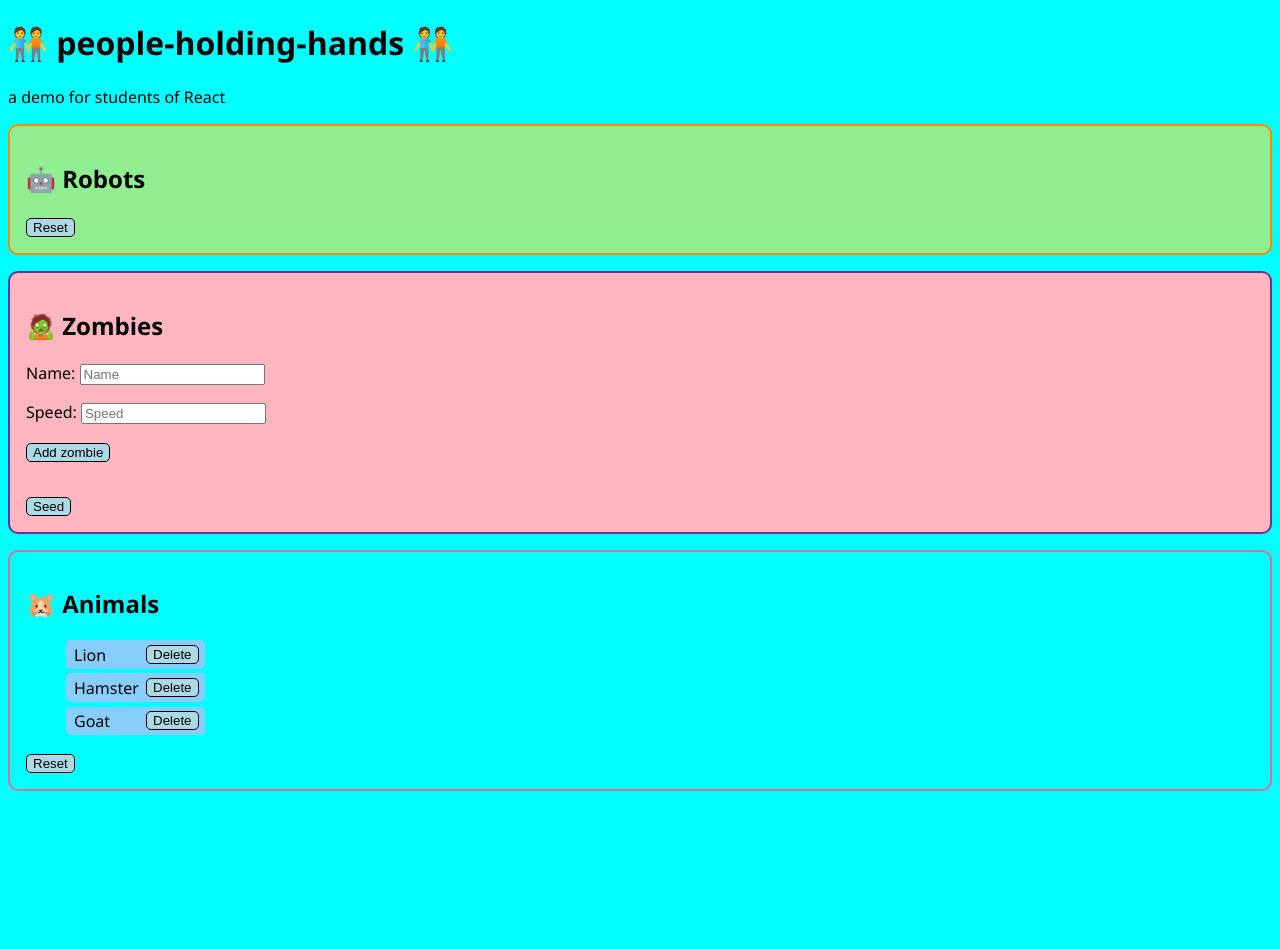
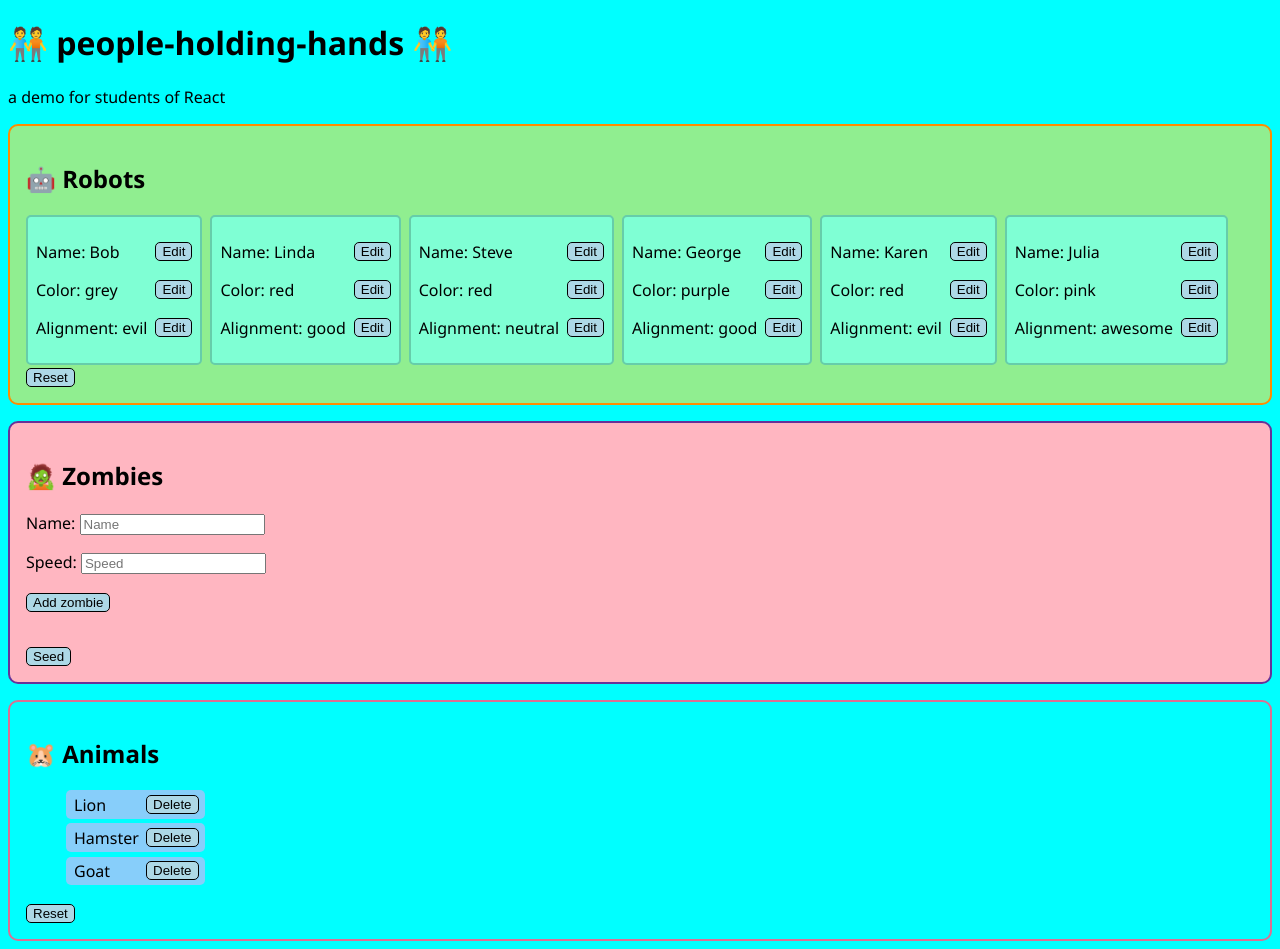
Before and after one commit to niklas-mardby/people-holding-hands, a React (Vite) app: page / in a window 1280 px wide. Before the commit the page ends 800 px from the top, so only its background shows below. Built offline with nearby package versions, Linux system fonts and the light colour scheme.

Commit message:
Clean up and bug fix on RobotSection and friends

```diff
--- a/src/components/EditableText/EditableText.tsx
+++ b/src/components/EditableText/EditableText.tsx
@@ -5,42 +5,40 @@ import Button from "../Button/Button";
 type EditableTextProps = {
 	title: string;
 	content: string;
-	handleEdit: (newContent: string) => void;
+	onSave: (value: string) => void;
 };
 export default function EditableText({
 	title,
 	content,
-	handleEdit,
+	onSave,
 }: Readonly<EditableTextProps>) {
-	const [editableText, setEditableText] = useState(content);
 	const [isEditing, setIsEditing] = useState(false);
+	const [value, setValue] = useState(content);
 
-	const handleClick = () => {
-		if (isEditing) handleEdit(editableText);
-		setIsEditing(!isEditing);
+	const handleSave = () => {
+		onSave(value);
+		setIsEditing(false);
 	};
 
 	return (
 		<p className="EditableText">
+			{title}:{" "}
 			{isEditing ? (
-				<>
-					{title}:{" "}
-					<input
-						type="text"
-						placeholder={title}
-						value={editableText}
-						onChange={(e: React.ChangeEvent<HTMLInputElement>) =>
-							setEditableText(e.target.value)
-						}
-					/>{" "}
-					<Button title="Save" handleClick={handleClick} />
-				</>
+				<input
+					type="text"
+					placeholder={title}
+					value={value}
+					onChange={(e: React.ChangeEvent<HTMLInputElement>) =>
+						setValue(e.target.value)
+					}
+				/>
 			) : (
-				<>
-					{title}: {editableText}{" "}
-					<Button title="Edit" handleClick={handleClick} />
-				</>
+				<>{value}</>
 			)}
+			<Button
+				title={isEditing ? "Save" : "Edit"}
+				handleClick={() => (isEditing ? handleSave() : setIsEditing(true))}
+			/>
 		</p>
 	);
 }
--- a/src/widgets/RobotSection/RobotCard/RobotCard.tsx
+++ b/src/widgets/RobotSection/RobotCard/RobotCard.tsx
@@ -2,62 +2,31 @@ import EditableText from "../../../components/EditableText/EditableText";
 import { Robot } from "../RobotSection";
 import "./RobotCard.scss";
 
-type RobotProps = Robot & {
-	updateState: (robot: Robot) => void;
+type RobotProps = {
+	robot: Robot;
+	updateRobot: (id: string, key: keyof Robot, value: string) => void;
 };
 
 export default function RobotCard({
-	id,
-	name,
-	color,
-	alignment,
-	updateState,
+	robot,
+	updateRobot,
 }: Readonly<RobotProps>) {
 	return (
 		<div className="RobotCard">
 			<EditableText
 				title="Name"
-				content={name}
-				handleEdit={(newName) => {
-					console.log("hit? newName:", newName);
-					const robby: Robot = {
-						id: id,
-						name: newName,
-						color: color,
-						alignment: alignment,
-					};
-					console.log("robby the robot:", robby);
-					updateState({
-						id: id,
-						name: newName,
-						color: color,
-						alignment: alignment,
-					});
-				}}
+				content={robot.name}
+				onSave={(value) => updateRobot(robot.id, "name", value)}
 			/>
 			<EditableText
 				title="Color"
-				content={color}
-				handleEdit={(newColor) => {
-					updateState({
-						id: id,
-						name: name,
-						color: newColor,
-						alignment: alignment,
-					} as Robot);
-				}}
+				content={robot.color}
+				onSave={(value) => updateRobot(robot.id, "color", value)}
 			/>
 			<EditableText
 				title="Alignment"
-				content={alignment}
-				handleEdit={(newAligment) => {
-					updateState({
-						id: id,
-						name: name,
-						color: color,
-						alignment: newAligment,
-					} as Robot);
-				}}
+				content={robot.alignment}
+				onSave={(value) => updateRobot(robot.id, "alignment", value)}
 			/>
 		</div>
 	);
--- a/src/widgets/RobotSection/RobotSection.tsx
+++ b/src/widgets/RobotSection/RobotSection.tsx
@@ -1,8 +1,8 @@
 import { v4 as uuidv4 } from "uuid";
 import { useState } from "react";
+import Button from "../../components/Button/Button";
 import RobotCard from "./RobotCard/RobotCard";
 import "./RobotSection.scss";
-import Button from "../../components/Button/Button";
 
 export type Robot = {
 	id: string;
@@ -11,29 +11,8 @@ export type Robot = {
 	alignment: string;
 };
 
-export default function RobotSection() {
-	const [robots, setRobots] = useState<Robot[]>([]);
-
-	const editRobot = (robot: Robot) => {
-		setRobots(robots.map((r) => (r.id !== robot.id ? r : robot)));
-	};
-
-	return (
-		<div className="RobotSection">
-			<h2>🤖 Robots</h2>
-			<div className="robotContainer">
-				{robots.map((robot, index) => (
-					<RobotCard
-						key={`${index}-${robot.name}`}
-						{...robot}
-						updateState={editRobot}
-					/>
-				))}
-			</div>
-			<Button
-				title="Reset"
-				handleClick={() =>
-					setRobots([
+const setStartRobots = () => {
+	return [
 		{
 			id: uuidv4(),
 			name: "Bob",
@@ -70,8 +49,35 @@ export default function RobotSection() {
 			color: "pink",
 			alignment: "awesome",
 		},
-					])
-				}
+	];
+};
+
+export default function RobotSection() {
+	const [robots, setRobots] = useState<Robot[]>(setStartRobots);
+
+	const updateRobot = (id: string, key: keyof Robot, value: string) => {
+		setRobots((prev) =>
+			prev.map((robot) =>
+				robot.id === id ? { ...robot, [key]: value } : robot
+			)
+		);
+	};
+
+	return (
+		<div className="RobotSection">
+			<h2>🤖 Robots</h2>
+			<div className="robotContainer">
+				{robots.map((robot) => (
+					<RobotCard
+						key={robot.id}
+						robot={robot}
+						updateRobot={updateRobot}
+					/>
+				))}
+			</div>
+			<Button
+				title="Reset"
+				handleClick={() => setRobots(setStartRobots())}
 			/>
 		</div>
 	);
```
Lines whose indentation alone changed are shown as unchanged.
